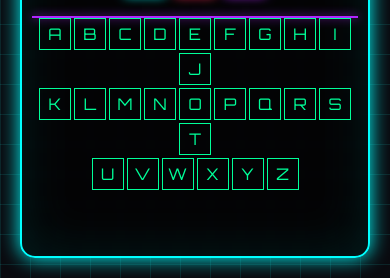
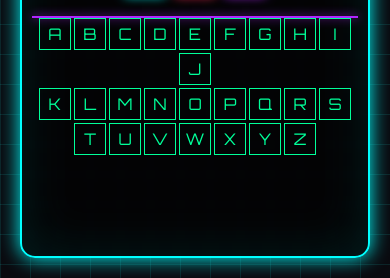
Before and after one commit to Valloue/Pendu, a plain HTML site: page index.html in a window 390 px wide. Shown: the part 606-884 px from the top of the page. Drawn offline with Linux system fonts and the light colour scheme; no server answers.

Commit message:
mise a jour du code

```diff
--- a/css/style.css
+++ b/css/style.css
@@ -709,14 +709,52 @@ body {
 .keyboard {
     width: 100%;
     padding: 10px;
-    margin-top: auto; /* Pour pousser le clavier vers le bas */
+    margin-top: auto;
+    display: flex;
+    flex-direction: column;
+    align-items: center;
 }
 
 .keyboard-row {
     display: flex;
     justify-content: center;
     gap: 5px;
-    margin-bottom: 5px;
+    margin: 3px 0;
+    width: fit-content;
+}
+
+.key {
+    width: 35px;
+    height: 35px;
+    font-size: 1.2em;
+    display: flex;
+    align-items: center;
+    justify-content: center;
+    margin: 0;
+}
+
+@media screen and (max-width: 768px) {
+    .keyboard {
+        padding: 5px;
+    }
+
+    .key {
+        width: 30px;
+        height: 30px;
+        font-size: 1em;
+    }
+
+    .keyboard-row {
+        gap: 3px;
+    }
+}
+
+@media screen and (max-width: 480px) {
+    .key {
+        width: 25px;
+        height: 25px;
+        font-size: 0.9em;
+    }
 }
 
 /* Media queries pour les appareils mobiles */
--- a/js/game.js
+++ b/js/game.js
@@ -1280,11 +1280,11 @@ class HangmanGame {
         const keyboard = document.querySelector('.keyboard-row');
         keyboard.innerHTML = '';
 
-        // Définition du layout ABCD en 3 rangées
+        // Nouvelle disposition plus compacte sur 2 lignes
         const abcdLayout = [
             ['A', 'B', 'C', 'D', 'E', 'F', 'G', 'H', 'I', 'J'],
-            ['K', 'L', 'M', 'N', 'O', 'P', 'Q', 'R', 'S', 'T'],
-            ['U', 'V', 'W', 'X', 'Y', 'Z']
+            ['K', 'L', 'M', 'N', 'O', 'P', 'Q', 'R', 'S'],
+            ['T', 'U', 'V', 'W', 'X', 'Y', 'Z']
         ];
 
         // Création des rangées
```
